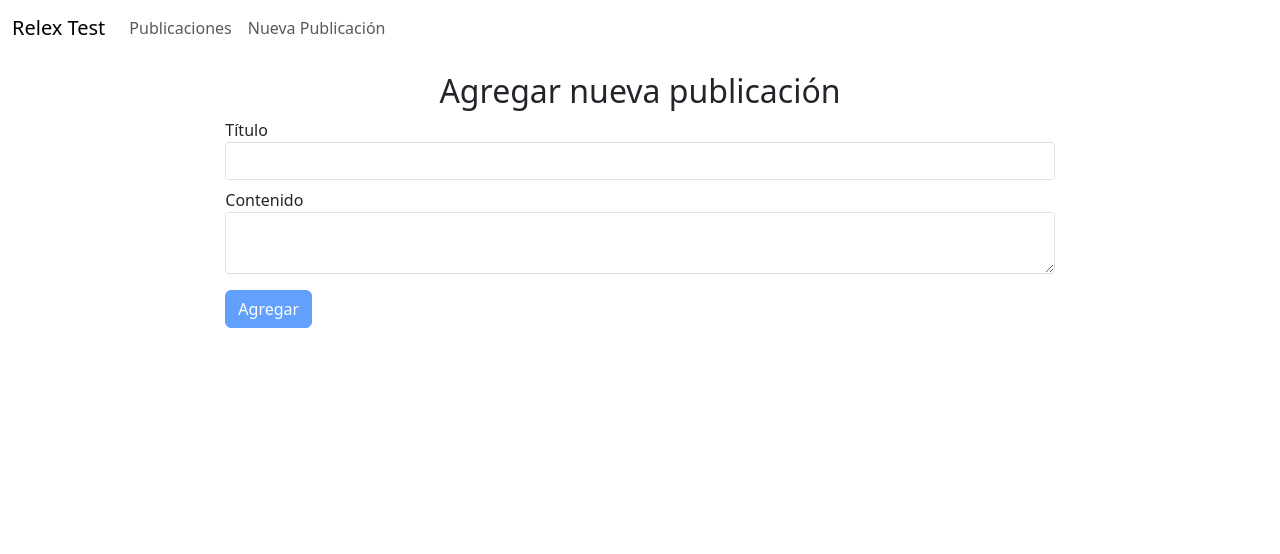
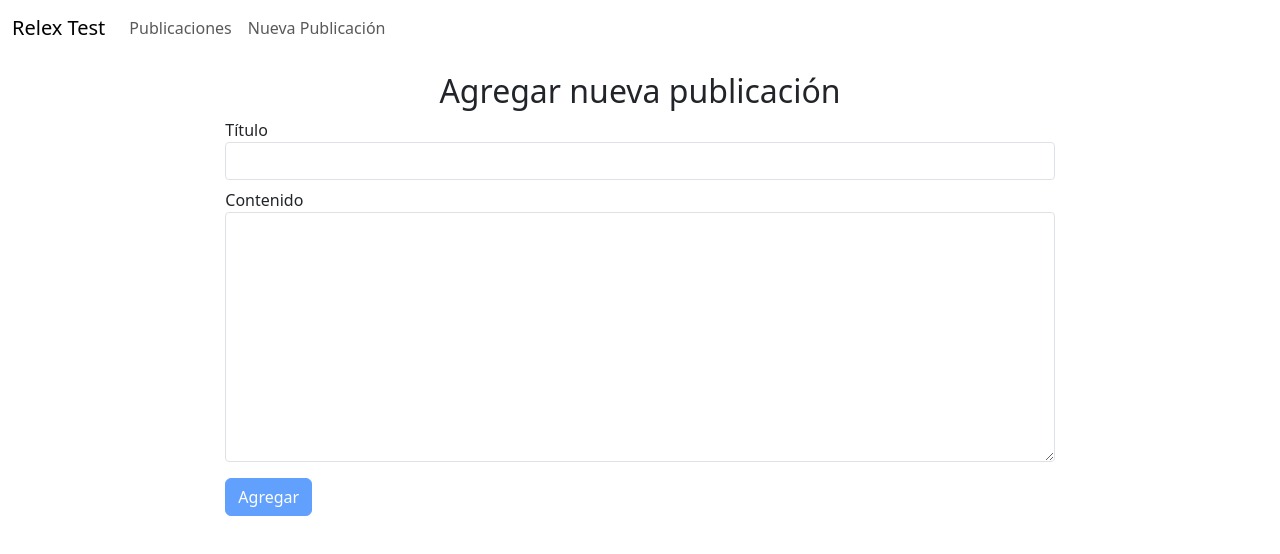
Before and after one commit to mariquenaallosa/relex-prueba, an Angular app: page /crear-publicacion in a window 1280 px wide. Shown: the top 554 px of the page. Built offline with nearby package versions, Linux system fonts and the light colour scheme; what ngx-pagination would draw is missing.

Commit message:
Mejoras estéticas

```diff
--- a/src/app/posts/components/post-create/post-create.component.css
+++ b/src/app/posts/components/post-create/post-create.component.css
@@ -0,0 +1,3 @@
+.content {
+    min-height: 250px;
+}
--- a/src/app/posts/components/post-create/post-create.component.html
+++ b/src/app/posts/components/post-create/post-create.component.html
@@ -15,7 +15,7 @@
 
     <div class="form-group mt-2">
       <label for="content">Contenido</label>
-      <textarea id="content" class="form-control focus-ring focus-ring-secondary border rounded-1"
+      <textarea id="content" class="content form-control focus-ring focus-ring-secondary border rounded-1"
         formControlName="content"></textarea>
     </div>
 
--- a/src/app/posts/components/post-create/post-create.component.ts
+++ b/src/app/posts/components/post-create/post-create.component.ts
@@ -24,8 +24,8 @@ export class PostCreateComponent implements OnInit {
 
   ngOnInit() {
     this.postForm = this.fb.group({
-      title: ['', [Validators.required, Validators.pattern('[a-zA-Z0-9 ]*'), Validators.minLength(3),Validators.maxLength(100)]],
-      content: ['', [Validators.required, Validators.pattern('[a-zA-Z0-9 ]*'), Validators.minLength(100), Validators.maxLength(1000)]],
+      title: ['', [Validators.required, Validators.pattern('[a-zA-Z0-9 ",.;:]*'), Validators.minLength(3),Validators.maxLength(150)]],
+      content: ['', [Validators.required, Validators.minLength(50), Validators.maxLength(2000)]],
     });
   }
 
@@ -46,7 +46,7 @@ export class PostCreateComponent implements OnInit {
             this.postCreated = true;
             setTimeout(() => {
               this.router.navigate(['/publicaciones']);
-            }, 3000);
+            }, 1100);
             console.log('Post creado con éxito:', response);
           },
           (error) => {
```
